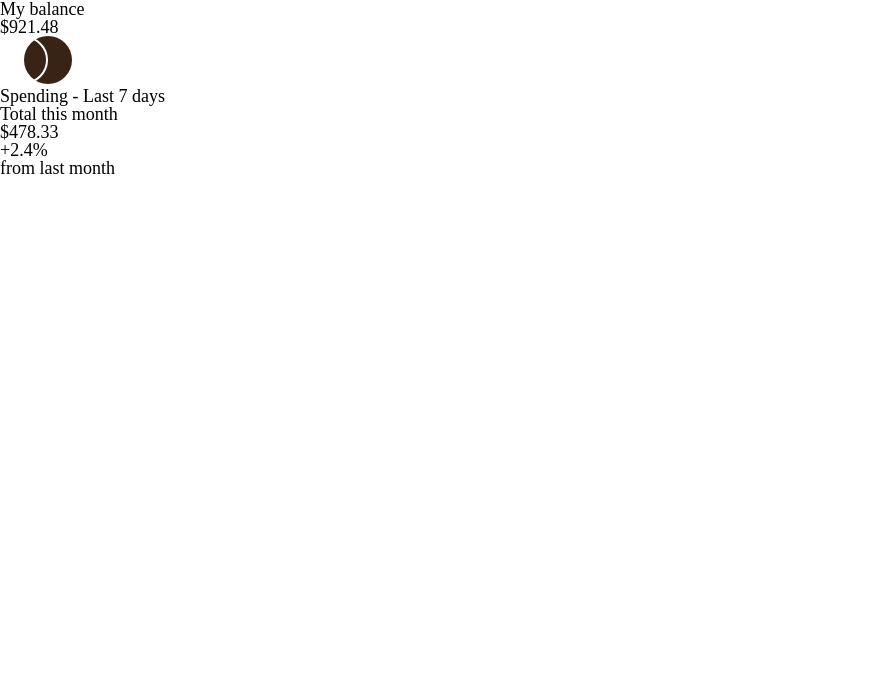
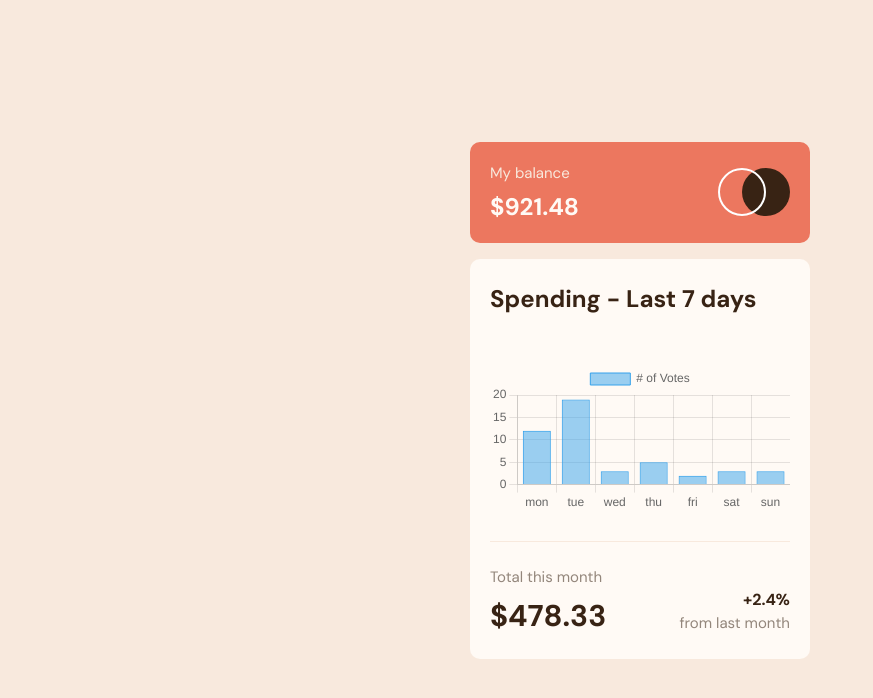
Before and after one commit to tenoriobn/projeto-13, a plain HTML site: page index.html in a window 1280 px wide. Shown: the whole page, without its empty margins (0-873 px from the left). Drawn offline with nearby package versions, Linux system fonts and the light colour scheme.

Commit message:
Estilizando componentes balance e graphic

```diff
--- a/assets/css/1-base/_variaveis.scss
+++ b/assets/css/1-base/_variaveis.scss
@@ -10,3 +10,10 @@ $white: #FFFFFF;
 
 // Fonts
 $dm-sans: 'DM Sans', sans-serif;
+
+// Mixins
+@mixin font-styling($color, $fonte-size, $font-weight) {
+    color: $color;
+    font-size: $fonte-size;
+    font-weight: $font-weight;
+}
--- a/assets/css/1-base/base.scss
+++ b/assets/css/1-base/base.scss
@@ -1,7 +1,23 @@
 @import './reset';
 @import './variaveis';
 @import url('https://fonts.googleapis.com/css2?family=DM+Sans:wght@400;700&display=swap');
+@import '../2-componentes/1-balance';
+@import '../2-componentes/2-graphic';
 
 body {
-    font-size: 1.125rem;
+    box-sizing: border-box;
+    background-color: $cream;
+
+    @include font-styling($very-pale-orange, 1.125rem, 400);
+    font-family: $dm-sans;
+
+    padding: 0 1rem;
+
+    display: flex;
+    align-items: center;
+    justify-content: center;
+    flex-direction: column;
+
+    height: 100vh;
+    width: 100%;
 }
--- /dev/null
+++ b/assets/css/2-componentes/_1-balance.scss
@@ -0,0 +1,24 @@
+@import '../1-base/variaveis';
+
+.container__balance {
+    background-color: $soft-red;
+    border-radius: .625rem;
+
+    display: flex;
+    justify-content: space-between;
+    align-items: center;
+
+    margin-bottom: 1rem;
+    padding: 1.5rem 1.25rem;
+
+    .balance {
+        &__subtitle {
+            @include font-styling($cream, 15px, 400);
+            margin-bottom: .875rem;
+        }
+
+        &__amount {
+            @include font-styling($very-pale-orange, 1.5rem, 700);
+        }
+    }
+}
--- /dev/null
+++ b/assets/css/2-componentes/_2-graphic.scss
@@ -0,0 +1,44 @@
+@import '../1-base/variaveis';
+
+.graphic {
+    background-color: $very-pale-orange;
+    border-radius: .625rem;
+    padding: 1.75rem 1.25rem;
+
+    &__subtitle {
+        @include font-styling($dark-brown, 1.5rem, 700);
+        margin-bottom: 3.25rem;
+    }
+
+    /*
+        Aqui vai o canvas
+    */
+
+    .container__month {
+        border-top: 1px solid $cream;
+
+        display: flex;
+        justify-content: space-between;
+        align-items: flex-end;
+
+        margin-top: 1.75rem;
+        padding-top: 1.75rem;
+
+        .month {
+            &__subtitle, &__description {
+                @include font-styling($medium-brown, .9375rem, 400);
+            }
+
+            &__value {
+                @include font-styling($dark-brown, 1.875rem, 700);
+                margin-top: 1rem
+            }
+
+            &__percent {
+                @include font-styling($dark-brown, 1rem, 700);
+                text-align: end;
+                margin-bottom: .5rem;
+            }
+        }
+    }
+}
--- a/assets/js/1-script.js
+++ b/assets/js/1-script.js
@@ -6,3 +6,17 @@
         - Visualize o gráfico de barras e passe o mouse sobre as barras individuais para ver os valores corretos para cada dia
         - **Bônus**: Use o arquivo de dados JSON fornecido para dimensionar dinamicamente as barras no gráfico
 */
+
+const graphicBar = document.getElementById('graphic__bar');
+
+const canvasBarChart = new Chart(graphicBar, {
+    type: 'bar',
+    data: {
+        labels: ['mon', 'tue', 'wed', 'thu', 'fri', 'sat', 'sun'],
+        datasets: [{
+            label: '# of Votes',
+            data: [12, 19, 3, 5, 2, 3, 3],
+            borderWidth: 1
+        }]
+    },
+});
--- a/index.html
+++ b/index.html
@@ -22,9 +22,7 @@
         <section class="graphic">
             <h2 class="graphic__subtitle">Spending - Last 7 days</h2>
 
-            <div class="">
-                <!-- gráfico -->
-            </div>
+            <canvas class="graphic__bar" id="graphic__bar"></canvas>
 
             <div class="container__month">
                 <div class="month">
@@ -49,6 +47,7 @@
     </footer>
     -->
 
+    <script src="https://cdn.jsdelivr.net/npm/chart.js"></script>
     <script src="assets/js/1-script.js" type="module"></script>
 </body>
 </html>
```
Also changed, not shown: assets/css/1-base/base.css, 1 other file.
